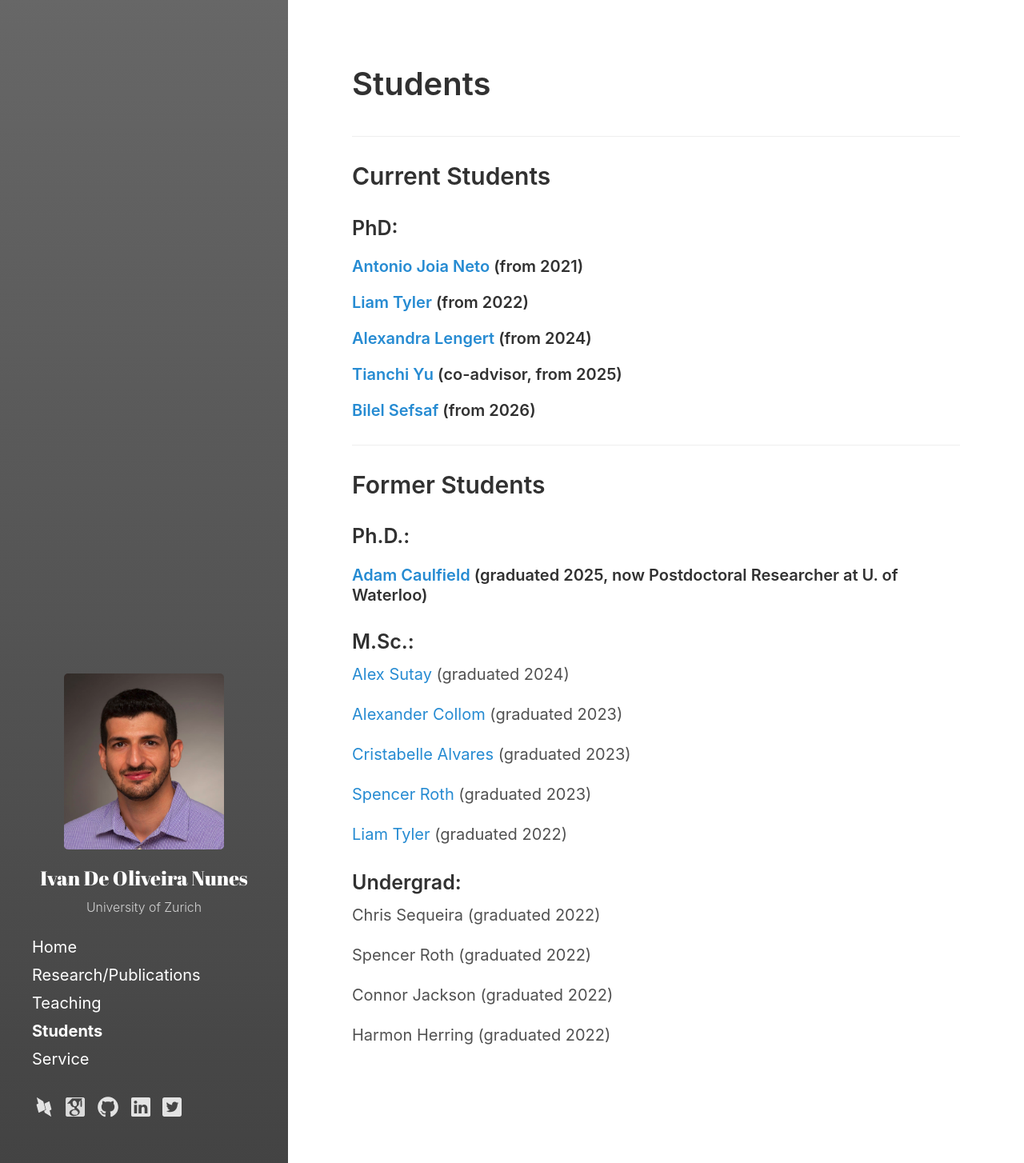
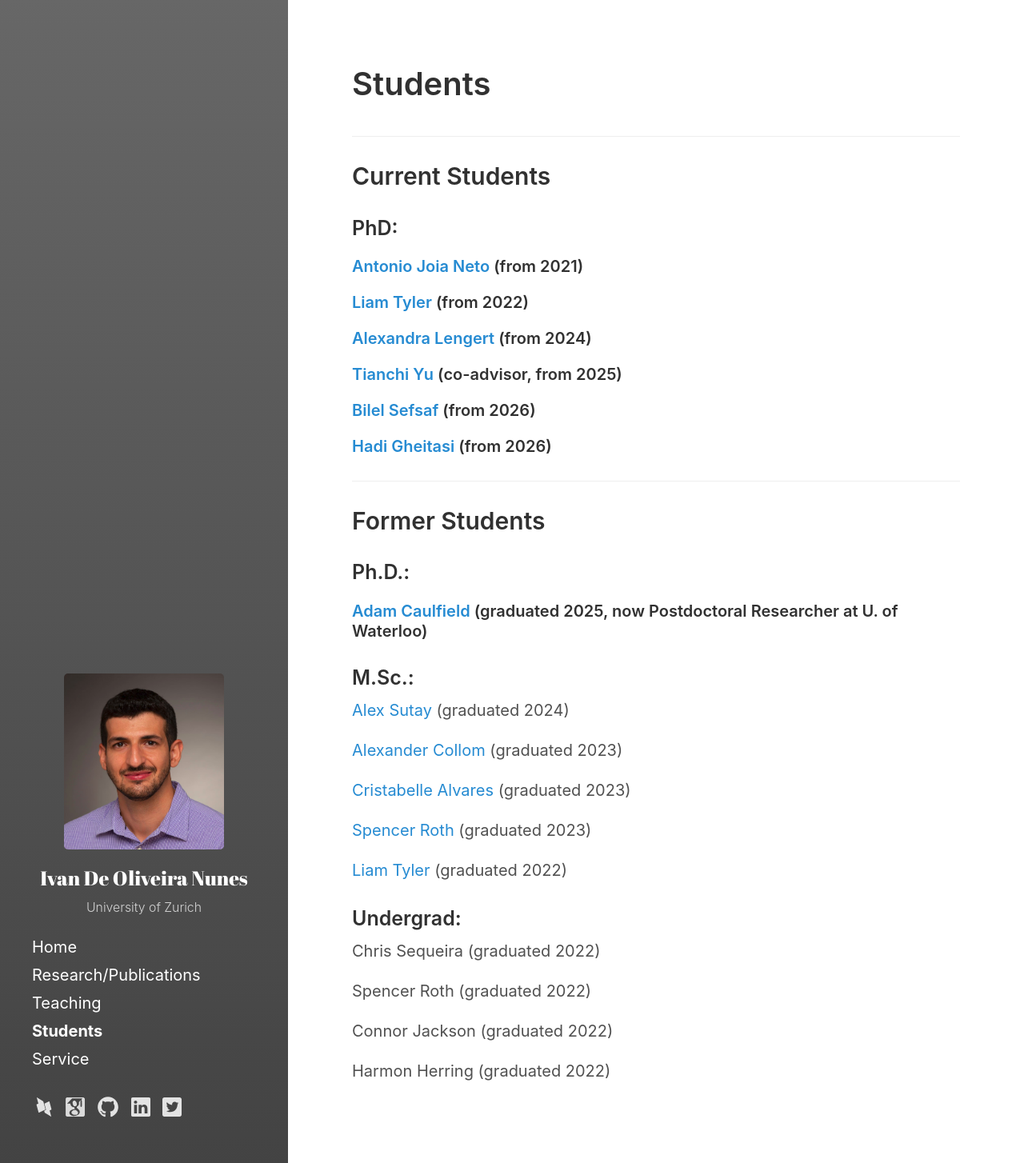
Before and after one commit to ivanolive/ivanolive.github.io, a Jekyll site: the page built from students.md, in a window 1280 px wide. Shown: the whole page at 80% size. Built offline with Jekyll 4.4.1, drawn with Linux system fonts in a browser that asks for light colours.

Commit message:
Update students.md

```diff
--- a/students.md
+++ b/students.md
@@ -23,6 +23,8 @@ ___
 #### [Tianchi Yu](https://tianchiyu.me/) (co-advisor, from 2025)
 
 #### [Bilel Sefsaf](todo) (from 2026)
+
+#### [Hadi Gheitasi](todo) (from 2026)
 
 ___
 
```
